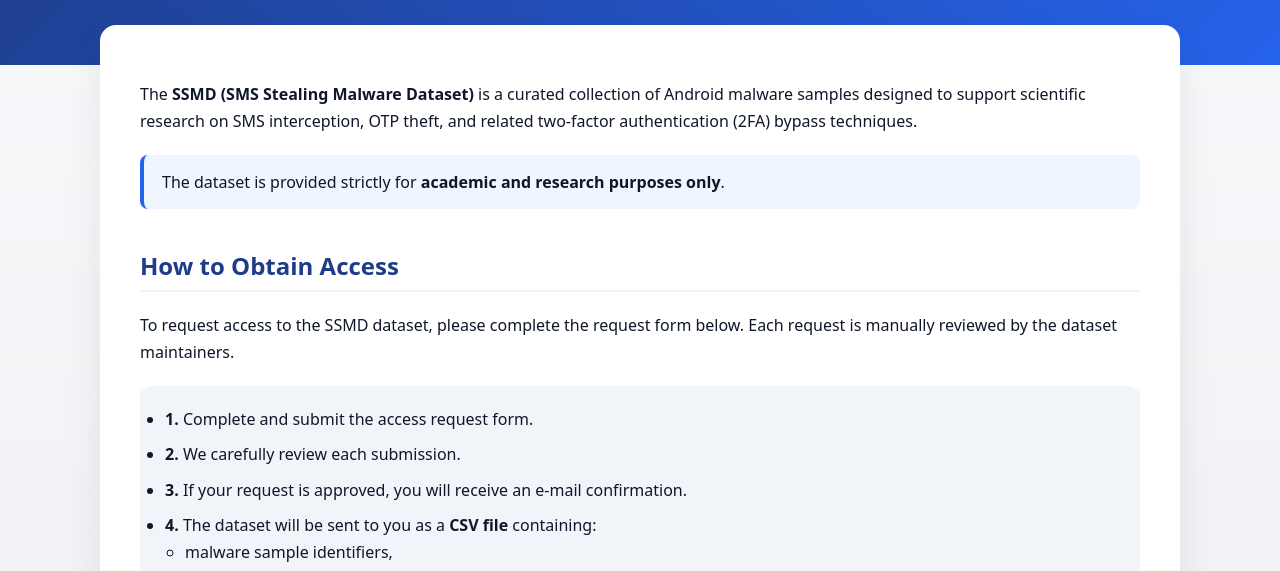
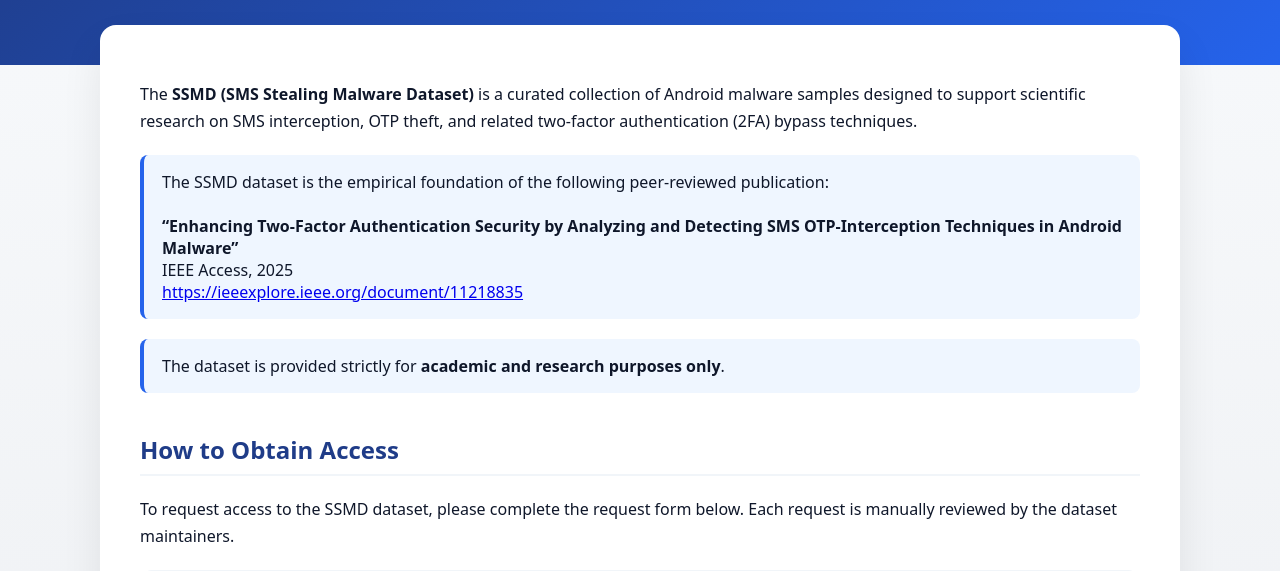
Before and after one commit to ssmd-dataset/ssmd-dataset.github.io, a plain HTML site: page index.html in a window 1280 px wide. Shown: the part 149-720 px from the top of the page. Drawn offline with Linux system fonts and the light colour scheme.

Commit message:
Update index.html

```diff
--- a/index.html
+++ b/index.html
@@ -155,6 +155,18 @@
         two-factor authentication (2FA) bypass techniques.
     </p>
 
+    <!-- DODANY ELEMENT: informacja o publikacji -->
+    <div class="highlight">
+        The SSMD dataset is the empirical foundation of the following peer-reviewed publication:<br><br>
+        <b>
+            “Enhancing Two-Factor Authentication Security by Analyzing and Detecting SMS OTP-Interception Techniques in Android Malware”
+        </b><br>
+        IEEE Access, 2025<br>
+        <a href="https://ieeexplore.ieee.org/document/11218835" target="_blank">
+            https://ieeexplore.ieee.org/document/11218835
+        </a>
+    </div>
+
     <div class="highlight">
         The dataset is provided strictly for <b>academic and research purposes only</b>.
     </div>
```
